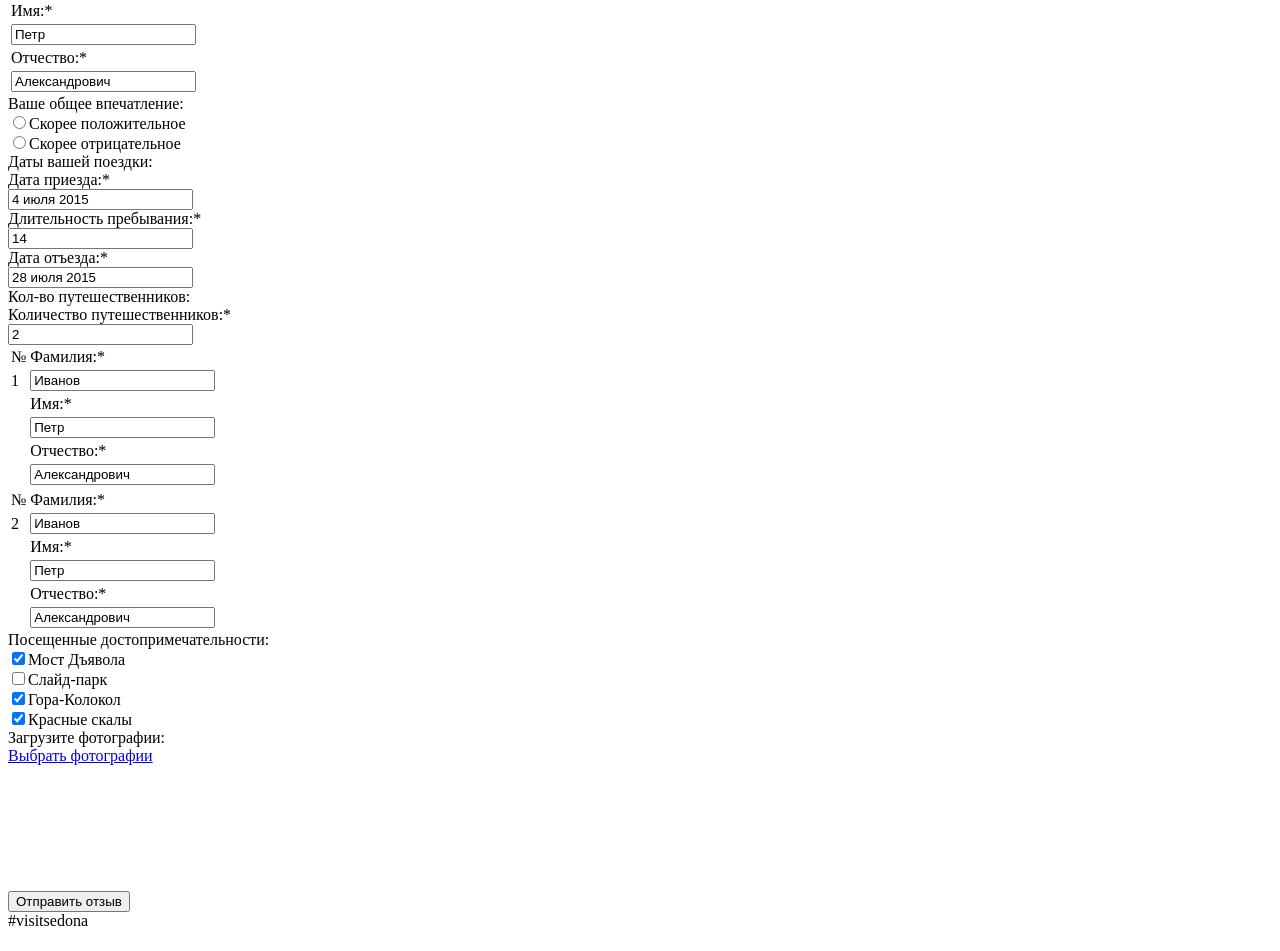
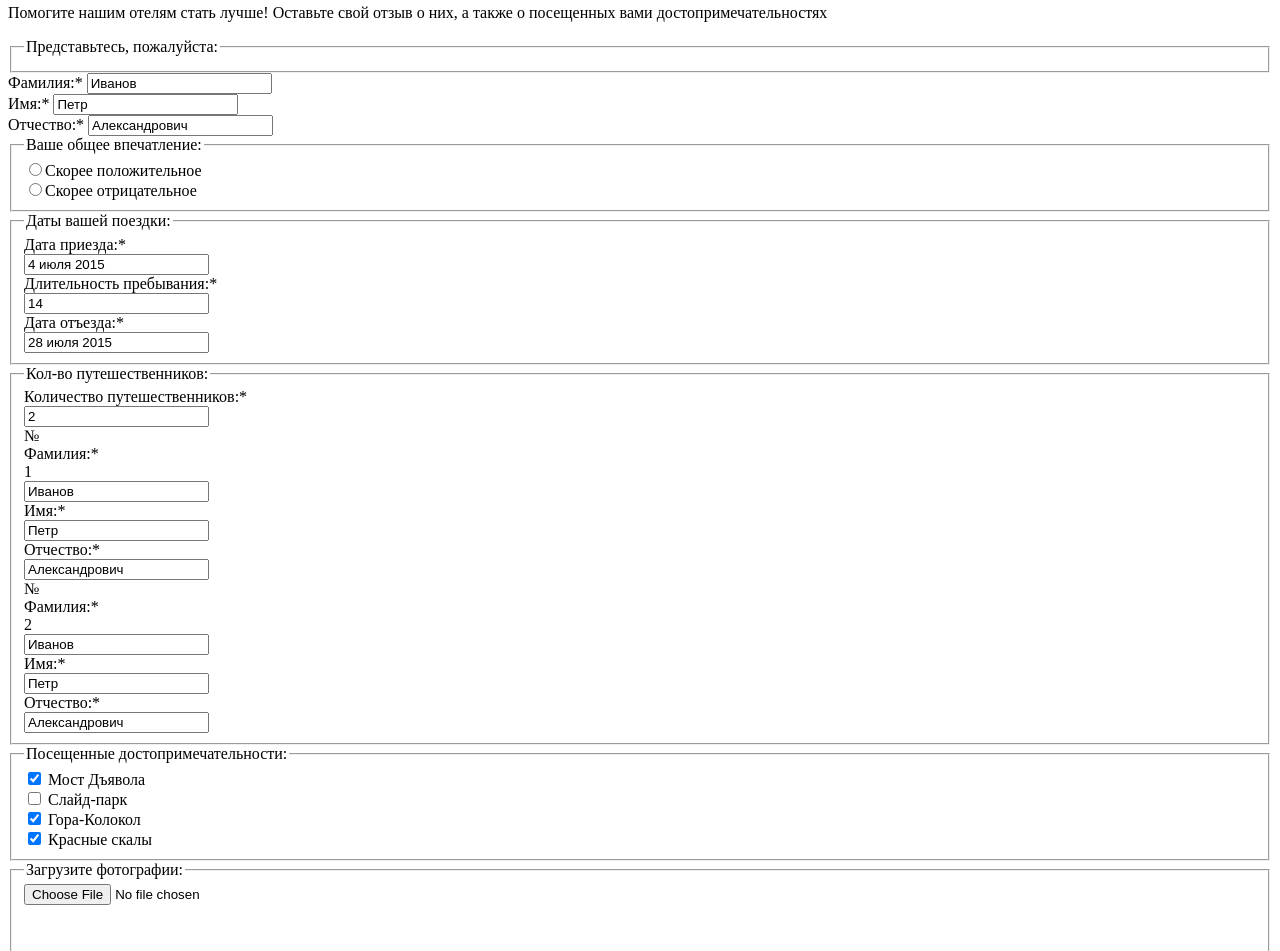
Before and after one commit to JDobrynina/40252-sedona, a website: page form.html in a window 1280 px wide. Shown: the part 264-1215 px from the top of the page. Drawn offline with Linux system fonts and the light colour scheme.

Commit message:
Внесены правки в файлы index.html и form.html

```diff
--- a/form.html
+++ b/form.html
@@ -8,10 +8,10 @@
 	<body>
 		<header>
 			<nav>
+				<a class="btn-close" href="#"><img src=""></a>
 				<ul>
 					<li>
 						<a href="#">Информация</a>
-						<a class="btn-close" href="#"><img src=""></a>
 					</li>
 					<li>
 						<a href="#">Оставить отзыв</a>
@@ -24,48 +24,51 @@
 					</li>
 				</ul>
 			</nav>
-	  </header>
-	  <div class="center-wrapper">
 			<div class="subnavigation">
 				<div class="logo"><a href="index.html"><img src="#"></a></div>
 				<div class="submenu"><a href="#"><img src="#"></a></div>
 			</div>
+			<div class="img-sedona">
 	  		<img href="img-sedona" src="#" alt="">
+	  	</div>
+	  </header>
+	  <main>
+		  <div class="center-wrapper">
 				<div class="text-block">
-		  	<div class="title-block">Оставьте свой отзыв</div>
-		  	<div class="body-text">Помогите нашим отелям стать лучше! Оставьте свой отзыв о них, а также о посещенных вами достопримечательностях</div>
+			  		<h1>Оставьте свой отзыв</h1>
+			  		<p>
+			  			Помогите нашим отелям стать лучше! Оставьте свой отзыв о них, а также о посещенных вами достопримечательностях
+			  		</p>
 		    	</div>
-	    <form id="review" class="review" action="#"></form>
-	    <div class="block-review">
-        <div class="block-review-title">Представьтесь, пожалуйста:</div>
-		    	<table class="table-guest">
-		    		<tr>
-		    			<td>Фамилия:<span class="highlighted">*</span></td>
-		    		</tr>
-		    		<tr>
-		    			<td><input type="text" name="surname" form="review" value="Иванов"></td>
-		    		</tr>
-		    		<tr>
-		    			<td>Имя:<span class="highlighted">*</span></td>
-		    		</tr>
-		    		<tr>
-		    			<td><input type="text" name="first-name" form="review" value="Петр"></td>
-		    		</tr>
-		    		<tr>
-		    			<td>Отчество:<span class="highlighted">*</span></td>
-		    		</tr>
-		    		<tr>
-		    			<td><input type="text" name="middle-name" form="review" value="Александрович"></td>
-		    		</tr>
-		    	</table>
+		    <form id="review" class="review" action="#">
+		    	<fieldset>
+	       			<legend>Представьтесь, пожалуйста:</legend></div>
+			    	<div class="table-guest">
+			    		<div class="form-wrapper">
+			    			<label>Фамилия:<span class="highlighted">*</span></label>
+			    			<input type="text" name="surname" form="review" value="Иванов">
 			    		</div>
-	    <div class="block-review">
-	    	<div class="block-review-title">Ваше общее впечатление:</div>
-				<div><input type="radio" name="impression" form="review" value="positive">Скорее положительное</div>
-				<div><input type="radio" name="impression" form="review" value="negative">Скорее отрицательное</div>
+			    		<div class="form-wrapper">
+			    			<label>Имя:<span class="highlighted">*</span></label>
+			    			<input type="text" name="first-name" form="review" value="Петр">
 			    		</div>
-	    <div class="block-review">
-	    	<div class="block-review-title">Даты вашей поездки:</div>
+			    		<div class="form-wrapper">
+			    			<label>Отчество:<span class="highlighted">*</span></label>
+			    			<input type="text" name="middle-name" form="review" value="Александрович">
+			    		</div>
+			    	</div>
+		    	</fieldset>
+		   		<fieldset>
+		    		<legend>Ваше общее впечатление:</legend>
+					<div>
+						<input type="radio" name="impression" form="review" value="positive">Скорее положительное
+					</div>
+					<div>
+						<input type="radio" name="impression" form="review" value="negative">Скорее отрицательное
+					</div>
+		    	</fieldset>
+		    	<fieldset>
+		    		<legend>Даты вашей поездки:</legend>
 		    		<div class="question">Дата приезда:<span class="highlighted">*</span></div>
 		    		<div><input type="text" name="arrival-date" form="review" value="4 июля 2015"></div>
 		    		<div class="question">Длительность пребывания:<span class="highlighted">*</span></div>
@@ -76,42 +79,78 @@
 		    		</div>
 		    		<div class="question">Дата отъезда:<span class="highlighted">*</span></div>
 		    		<div><input type="text" name="departure-date" form="review" value="28 июля 2015"></div>
-	    </div>
-	    <div class="block-review">
-	    	<div class="block-review-title">Кол-во путешественников:</div>
+				</fieldset>
+				<fieldset>
+					<legend>Кол-во путешественников:</legend>
 					<div class="question">Количество путешественников:<span class="highlighted">*</span></div>
 	    		<div class="count">
 		    		<div class="less"></div>
 		    		<div class="number-travelers"><input type="text" name="input-number-travelers" form="review" value="2"></div>
 		    		<div class="more"></div>
 	    		</div>
-	    	<table>
-	    		<tr><td>№</td><td>Фамилия:<span class="highlighted">*</span></td></tr>
-	    		<tr><td>1</td><td><input type="text" name="surname-traveler" form="review" value="Иванов"></td></tr>
-	    		<tr><td></td><td>Имя:<span class="highlighted">*</span></td></tr>
-	    		<tr><td></td><td><input type="text" name="first-name-traveler" form="review" value="Петр"></td></tr>
-	    		<tr><td></td><td>Отчество:<span class="highlighted">*</span></td></tr>
-	    		<tr><td></td><td><input type="text" name="middle-name-traveler" form="review" value="Александрович"></td></tr>
-	    	</table>
-	    	<table>
-	    		<tr><td>№</td><td>Фамилия:<span class="highlighted">*</span></td></tr>
-	    		<tr><td>2</td><td><input type="text" name="surname-traveler" form="review" value="Иванов"></td></tr>
-	    		<tr><td></td><td>Имя:<span class="highlighted">*</span></td></tr>
-	    		<tr><td></td><td><input type="text" name="first-name-traveler" form="review" value="Петр"></td></tr>
-	    		<tr><td></td><td>Отчество:<span class="highlighted">*</span></td></tr>
-	    		<tr><td></td><td><input type="text" name="middle-name-traveler" form="review" value="Александрович"></td></tr>
-	    	</table>
+	    		<div class="table-guest">
+	    			<div class="row">
+	    				<div class="col">№</div><div class="col">Фамилия:<span class="highlighted">*</span></div>
 	    			</div>
-	    <div class="block-review">
-	    	<div class="block-review-title">Посещенные достопримечательности:</div>
-				<div><input type="checkbox" name="attraction1" form="review" value="bridge" checked>Мост Дъявола</div>
-				<div><input type="checkbox" name="attraction2" form="review" value="park">Слайд-парк</div>
-				<div><input type="checkbox" name="attraction3" form="review" value="mountain" checked>Гора-Колокол</div>
-				<div><input type="checkbox" name="attraction4" form="review" value="rocks" checked>Красные скалы</div>
+	    			<div class="row">
+	    				<div class="col">1</div><div class="col"><input type="text" name="surname-traveler" form="review" value="Иванов"></div>
 	    			</div>
-	    <div class="block-review">
-				<div class="block-review-title">Загрузите фотографии:</div>
-				<div><a class="btn-select-photos" href="#">Выбрать фотографии</a></div>
+	    			<div class="row">
+	    				<div class="col"></div><div class="col">Имя:<span class="highlighted">*</span></div>
+	    			</div>
+	    			<div class="row">
+	    				<div class="col"></div><div class="col"><input type="text" name="first-name-traveler" form="review" value="Петр"></div>
+	    			</div>
+	    			<div class="row">
+	    				<div class="col"></div><div class="col">Отчество:<span class="highlighted">*</span></div>
+	    			</div>
+	    			<div class="row">
+	    				<div class="col"></div><div class="col"><input type="text" name="middle-name-traveler" form="review" value="Александрович"></div>
+	    			</div>
+	    		</div>
+	    		<div class="table-guest">
+	    			<div class="row">
+	    				<div class="col">№</div><div class="col">Фамилия:<span class="highlighted">*</span></div>
+	    			</div>
+	    			<div class="row">
+	    				<div class="col">2</div><div class="col"><input type="text" name="surname-traveler" form="review" value="Иванов"></div>
+	    			</div>
+	    			<div class="row">
+	    				<div class="col"></div><div class="col">Имя:<span class="highlighted">*</span></div>
+	    			</div>
+	    			<div class="row">
+	    				<div class="col"></div><div class="col"><input type="text" name="first-name-traveler" form="review" value="Петр"></div>
+	    			</div>
+	    			<div class="row">
+	    				<div class="col"></div><div class="col">Отчество:<span class="highlighted">*</span></div>
+	    			</div>
+	    			<div class="row">
+	    				<div class="col"></div><div class="col"><input type="text" name="middle-name-traveler" form="review" value="Александрович"></div>
+	    			</div>
+	    		</div>
+				</fieldset>
+				<fieldset>
+					<legend>Посещенные достопримечательности:</legend>
+					<div>
+						<input type="checkbox" name="attraction1" form="review" value="bridge" checked>
+						<label>Мост Дъявола</label>
+					</div>
+					<div>
+						<input type="checkbox" name="attraction2" form="review" value="park">
+						<label>Слайд-парк</label>
+					</div>
+					<div>
+						<input type="checkbox" name="attraction3" form="review" value="mountain" checked>
+						<label>Гора-Колокол</label>
+					</div>
+					<div>
+						<input type="checkbox" name="attraction4" form="review" value="rocks" checked>
+						<label>Красные скалы</label>
+					</div>
+				</fieldset>
+				<fieldset>
+					<legend>Загрузите фотографии:</legend>
+					<div><input type="file" value="Выбрать фотографии"></div>
 					<div class="photos">
 						<div class="photo">
 							<img src="">
@@ -135,9 +174,11 @@
 							<img src="">
 						</div>
 					</div>
+					<button type="submit" value="Отправить отзыв">
+				</fieldset>
+      </form>
 	  </div>
-      <input type="submit" value="Отправить отзыв">
-	  </div>
+	</main>
 	<footer>
 	  	<div class="footer-block hashtag">#visitsedona</div>
 	    <div class="footer-block social">
```
Also changed, not shown: index.html (+41 -39 lines). Lines whose indentation alone changed are shown as unchanged.
